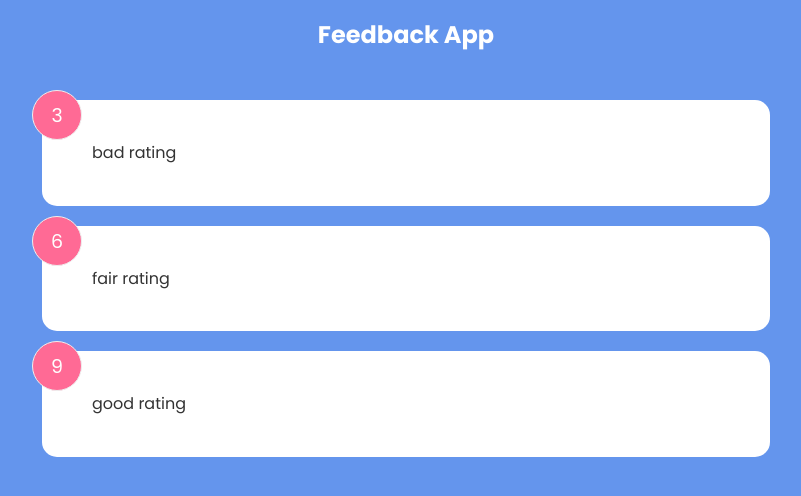
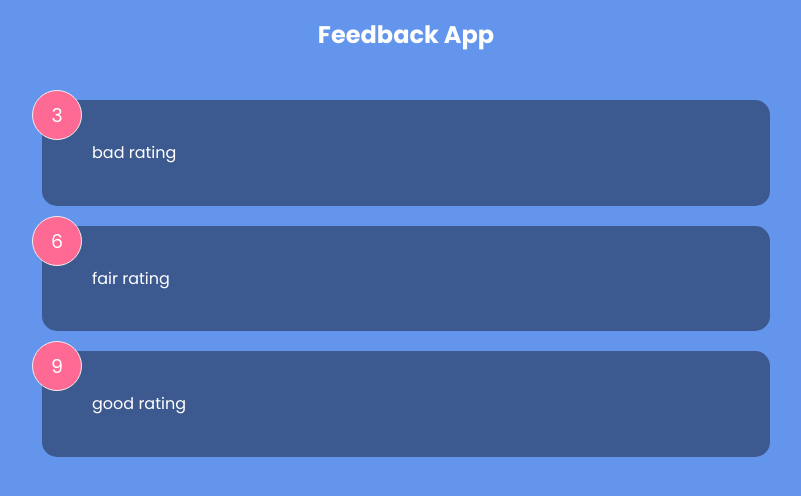
Before and after one commit to carinyperez/feedback-app, a React (Create React App) app: page / in a window 1280 px wide. Shown: the top 496 px of the page, without its empty margins (234-1035 px from the left). Built offline with nearby package versions, Linux system fonts and the light colour scheme.

Commit message:
feat: add default props and proptypes to components

```diff
--- /dev/null
+++ b/src/components/Card.jsx
@@ -0,0 +1,19 @@
+import PropTypes from 'prop-types';
+
+const defaultProps = {
+	reverse: true
+}
+
+const propTypes= {
+	children: PropTypes.node.isRequired,
+}
+
+const Card = ({children, reverse}) => {
+	return <div className={`card ${reverse && 'reverse'}`}>{children}</div>
+}
+
+Card.defaultProps = defaultProps;
+
+Card.propTypes = propTypes;
+
+export default Card;
--- a/src/components/FeedbackItem.jsx
+++ b/src/components/FeedbackItem.jsx
@@ -1,11 +1,20 @@
+import Card from './Card';
+import PropTypes from 'prop-types';
 
-const FeedbackItem = ({key, item}) => {
+const propTypes = {
+	item: PropTypes.object.isRequired,
+}
+
+const FeedbackItem = ({item}) => {
 	return (
-		<div className='card' key={key}>
+		<Card>
 			<div className='num-display'>{item.rating}</div>
 			<div className='text-display'>{item.text}</div>
-		</div>
+		</Card>
 	)
 }
 
+FeedbackItem.propTypes = propTypes;
+
+
 export default FeedbackItem;
--- a/src/components/FeedbackList.jsx
+++ b/src/components/FeedbackList.jsx
@@ -1,4 +1,15 @@
 import FeedbackItem from './FeedbackItem';
+import PropTypes from 'prop-types';
+
+const propTypes = {
+	feedback: PropTypes.arrayOf(
+		PropTypes.shape({
+			id: PropTypes.number.isRequired,
+			text: PropTypes.string.isRequired,
+			rating: PropTypes.number.isRequired,
+		})
+	)
+}
 
 const FeedbackList = ({feedback}) => {
 
@@ -12,4 +23,6 @@
 		</div>
 	)
 }
+
+FeedbackList.propTypes = propTypes;
 export default FeedbackList;
```
